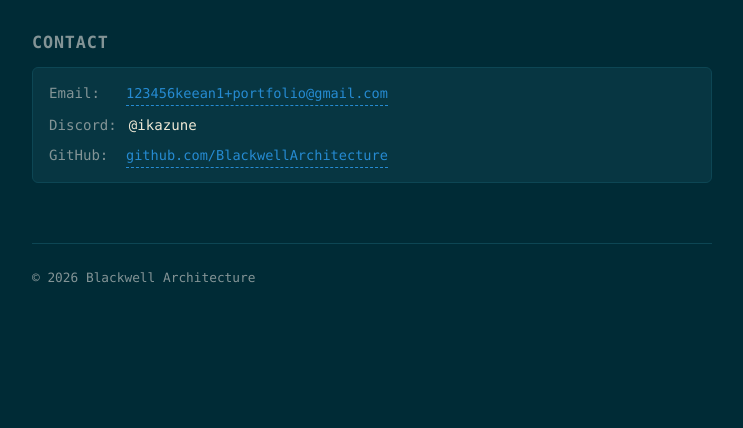
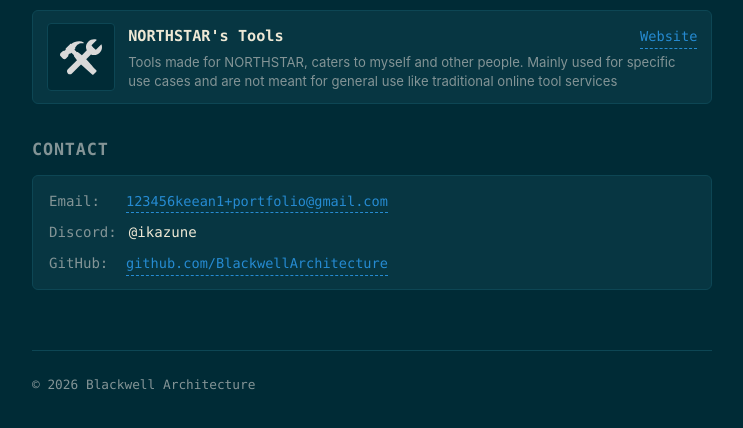
Before and after one commit to BlackwellArchitecture/Portfolio, a plain HTML site: page index.html in a window 1280 px wide. Shown: the part 951-1379 px from the top of the page, without its empty margins (268-1011 px from the left). Before the commit the page ends 1287 px from the top, so only its background shows below. Drawn offline with Linux system fonts and the light colour scheme.

Commit message:
Add NORTHSTAR's Tools project with SVG icon and Perce TBS marathon artwork to Graphics tab

```diff
--- a/index.html
+++ b/index.html
@@ -113,6 +113,24 @@
                 </p>
               </div>
             </div>
+
+            <!-- Project 3: NORTHSTAR's Tools -->
+            <div class="project-card">
+              <div class="project-media">
+                <img src="Images/tools-symbol-svgrepo-com.svg" alt="NORTHSTAR's Tools Icon" class="project-img project-icon-svg" loading="lazy" decoding="async">
+              </div>
+              <div class="project-info">
+                <div class="project-header">
+                  <h3 class="project-name">NORTHSTAR's Tools</h3>
+                  <div class="project-links">
+                    <a href="https://northstartools.vercel.app/" target="_blank" rel="noopener noreferrer" class="link">Website</a>
+                  </div>
+                </div>
+                <p class="project-desc">
+                  Tools made for NORTHSTAR, caters to myself and other people. Mainly used for specific use cases and are not meant for general use like traditional online tool services
+                </p>
+              </div>
+            </div>
           </div>
         </section>
 
@@ -155,6 +173,9 @@
             <div class="art-item" data-src="Images/Artpieces AVIF/Obctmajortbs.avif">
               <img src="Images/Artpieces AVIF/Obctmajortbs.avif" alt="Obctmajortbs" class="art-img" loading="lazy" decoding="async">
             </div>
+            <div class="art-item" data-src="Images/Artpieces AVIF/Perce TBS marathon.avif">
+              <img src="Images/Artpieces AVIF/Perce TBS marathon.avif" alt="Perce TBS Marathon" class="art-img" loading="lazy" decoding="async">
+            </div>
             <div class="art-item" data-src="Images/Artpieces AVIF/SPOILER_Art_Trade.avif">
               <img src="Images/Artpieces AVIF/SPOILER_Art_Trade.avif" alt="Art Trade" class="art-img" loading="lazy" decoding="async">
             </div>
--- a/style.css
+++ b/style.css
@@ -318,6 +318,12 @@ body {
   display: block;
 }
 
+.project-icon-svg {
+  padding: 12px;
+  object-fit: contain;
+  filter: brightness(0) invert(0.85);
+}
+
 .project-info {
   display: flex;
   flex-direction: column;
```
Also changed, not shown: Images/Artpieces AVIF/Perce TBS marathon.avif (added), Images/tools-symbol-svgrepo-com.svg (added).
